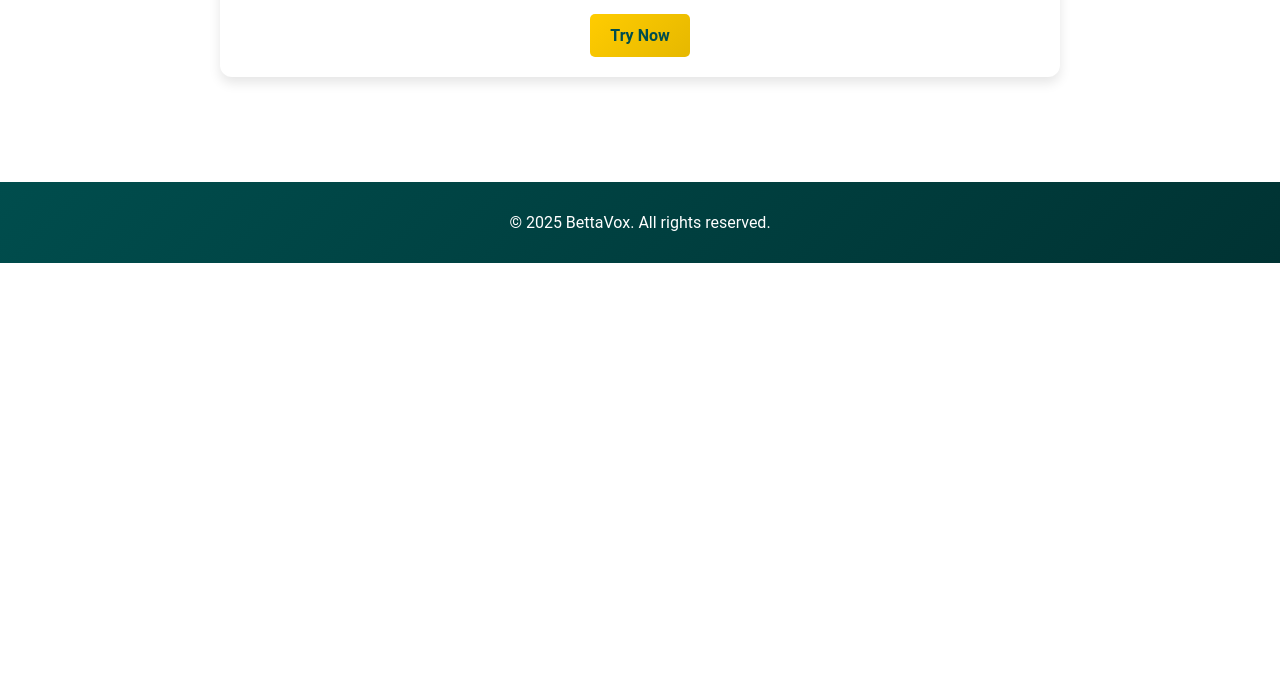
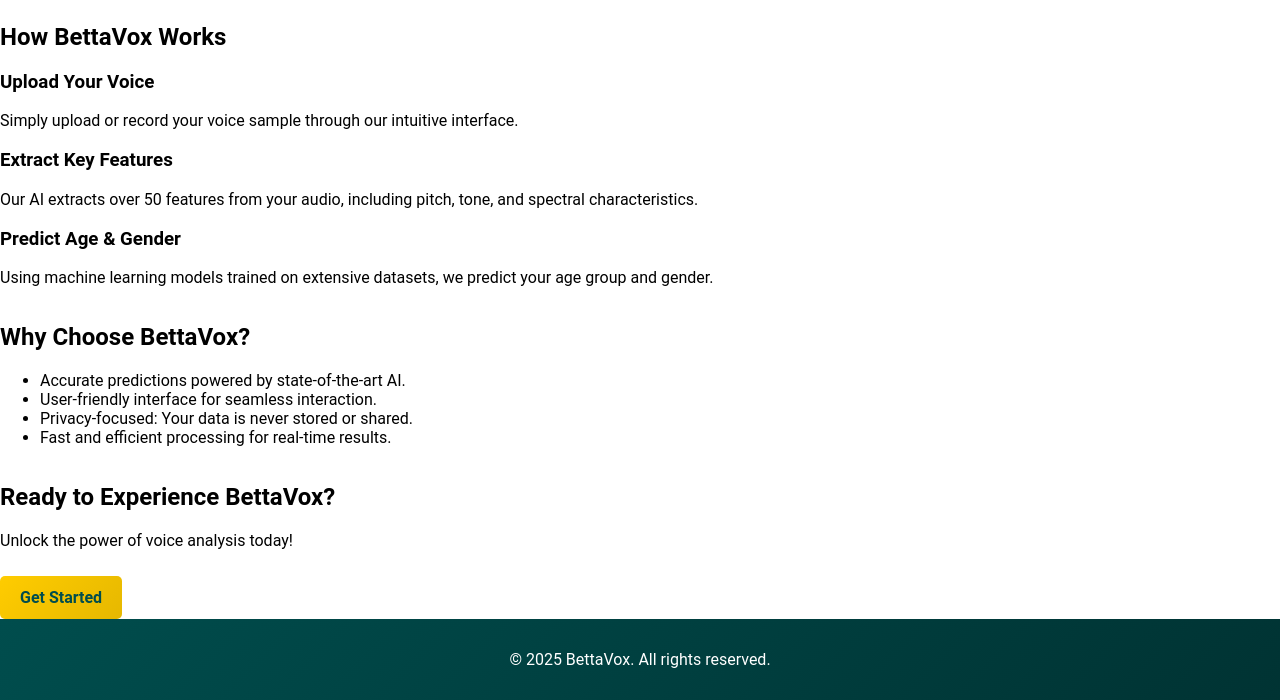
Before and after one commit to manubett254/BettaVox_V1, a Flask app: page /about in a window 1280 px wide. Shown: the part 537-1237 px from the top of the page. Before the commit the page ends 800 px from the top, so only its background shows below. Run offline with Flask 3, Linux system fonts and the light colour scheme; parts of the project's set-up code (start-up, migrations or seed data) failed here and were passed over.

Commit message:
updated about.html

```diff
--- a/templates/about.html
+++ b/templates/about.html
@@ -10,34 +10,68 @@
 <body>
 
     <!-- Header -->
-    <header>
-        <h1><a href="{{ url_for('index') }}">BettaVox</a></h1>
-        <div class="nav-container">
-            <nav>
-                <a href="{{ url_for('index') }}">Home</a>
-                <a href="{{ url_for('upload') }}">Upload</a>
-                <a href="{{ url_for('about') }}">About</a>
-            </nav>
+    <header class="header">
+        <div class="logo-container">
+            <h1><a href="{{ url_for('index') }}">BettaVox</a></h1>
         </div>
+        <nav class="nav">
+            <a href="{{ url_for('index') }}" class="nav-link">Home</a>
+            <a href="{{ url_for('upload') }}" class="nav-link">Upload</a>
+            <a href="{{ url_for('about') }}" class="nav-link active">About</a>
+        </nav>
     </header>
 
-    <!-- Main Content -->
-    <main class="container">
-        <h2>About BettaVox</h2>
-        <p>BettaVox is an AI-powered system that analyzes voice characteristics to predict age and gender.</p>
-        <p>Using advanced machine learning techniques, BettaVox extracts features from voice samples and provides accurate predictions based on extensive training data.</p>
-        <h3>How It Works</h3>
-        <ul>
-            <li>Upload or record your voice sample.</li>
-            <li>BettaVox extracts key features from the audio.</li>
-            <li>Our AI model predicts your age group and gender.</li>
+    <!-- Hero Section -->
+    <section class="hero-section">
+        <div class="hero-content">
+            <h2>Discover BettaVox</h2>
+            <p>BettaVox is an advanced AI-powered system that analyzes voice characteristics to predict age and gender with remarkable accuracy.</p>
+            <a href="{{ url_for('upload') }}" class="btn hero-btn">Try It Now</a>
+        </div>
+        <div class="hero-image">
+            <img src="{{ url_for('static', filename='images/voice-analysis.svg') }}" alt="Voice Analysis Illustration">
+        </div>
+    </section>
+
+    <!-- Features Section -->
+    <section class="features-section">
+        <h2>How BettaVox Works</h2>
+        <div class="feature-grid">
+            <div class="feature-card">
+                <h3>Upload Your Voice</h3>
+                <p>Simply upload or record your voice sample through our intuitive interface.</p>
+            </div>
+            <div class="feature-card">
+                <h3>Extract Key Features</h3>
+                <p>Our AI extracts over 50 features from your audio, including pitch, tone, and spectral characteristics.</p>
+            </div>
+            <div class="feature-card">
+                <h3>Predict Age & Gender</h3>
+                <p>Using machine learning models trained on extensive datasets, we predict your age group and gender.</p>
+            </div>
+        </div>
+    </section>
+
+    <!-- Benefits Section -->
+    <section class="benefits-section">
+        <h2>Why Choose BettaVox?</h2>
+        <ul class="benefits-list">
+            <li>Accurate predictions powered by state-of-the-art AI.</li>
+            <li>User-friendly interface for seamless interaction.</li>
+            <li>Privacy-focused: Your data is never stored or shared.</li>
+            <li>Fast and efficient processing for real-time results.</li>
         </ul>
-        <p>Try it out and experience the power of voice analysis!</p>
-        <a href="{{ url_for('upload') }}" class="btn">Try Now</a>
-    </main>
+    </section>
+
+    <!-- Call-to-Action Section -->
+    <section class="cta-section">
+        <h2>Ready to Experience BettaVox?</h2>
+        <p>Unlock the power of voice analysis today!</p>
+        <a href="{{ url_for('upload') }}" class="btn cta-btn">Get Started</a>
+    </section>
 
     <!-- Footer -->
-    <footer>
+    <footer class="footer">
         <p>&copy; 2025 BettaVox. All rights reserved.</p>
     </footer>
 
```
